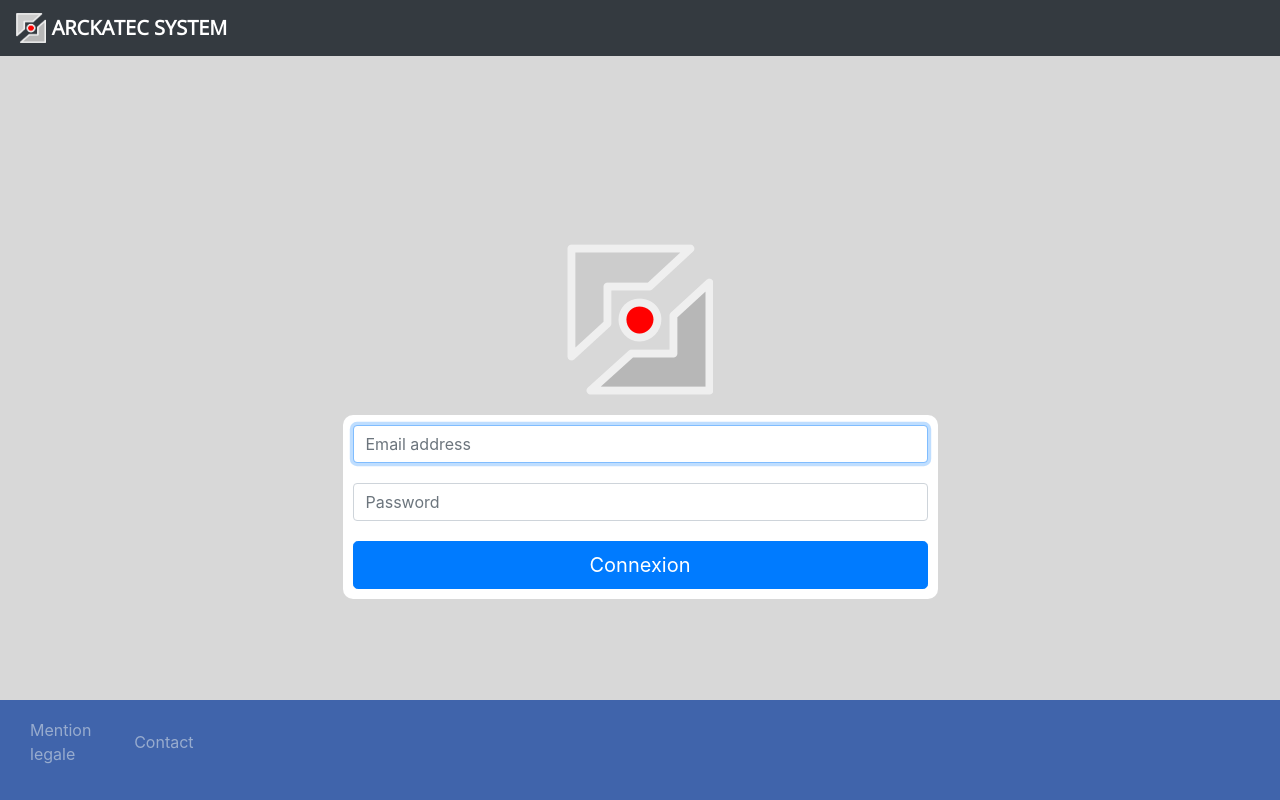
After one commit to ledoux38/P13-Pydomus, a Django app: template domus/templates/domus/login.html in a window 1280 px wide. The commit adds this page. Run offline with Django 3.2, Linux system fonts and the light colour scheme; the template is opened without the code that fills it, so the values that code supplies are empty; some libraries are stand-ins or nearby versions.

Commit message:
integration of the first version of the login page

```diff
--- a/domus/static/domus/css/creative.css
+++ b/domus/static/domus/css/creative.css
@@ -1,3 +1,18 @@
+.row
+{
+  margin: 0px;
+}
+
+html
+{
+    position: relative;
+    min-height: 100%;
+}
+
+body
+{
+  background-color: #d8d8d8;
+}
 
 nav > a > img
 {
@@ -7,5 +22,64 @@ nav > a > img
 
 nav > a > strong
 {
-  color: #6c757d;
+  color: white;
+  font-family:"Open Sans", sans-serif;
 }
+
+.login > .row
+{
+  margin-top: 15%;
+  text-align: center;
+}
+
+.form-group > input
+{
+  margin-bottom: 20px;
+}
+
+/* img */
+.login > div > div > div > span
+{
+  width: 100%;
+  text-align: center;
+  margin-bottom: 20px;
+}
+
+.form-group
+{
+  background-color: white;
+  padding: 10px;
+  border-width: 1px;
+  border-radius: 10px;
+}
+
+.footer
+{
+    position: absolute;
+    bottom: 0;
+    height: 100px;
+    background-color: #4064ab;
+
+}
+
+.footer > .row
+{
+  height: 100%;
+
+}
+
+.footer > .row > div[class*="col"]
+{
+  margin-top: auto;
+  margin-bottom: auto;
+}
+
+.footer > .row > div[class*="col"] > p > a
+{
+  color:#98acce;
+}
+
+.footer > .row > div[class*="col"] > p > a:hover
+{
+  color:#bbcce8;
+}
--- /dev/null
+++ b/domus/templates/domus/base_generic.html
@@ -0,0 +1,35 @@
+<!DOCTYPE html>
+<html lang="fr">
+
+  <head>
+
+    <meta charset="utf-8">
+    <meta name="viewport" content="width=device-width, initial-scale=1, shrink-to-fit=no">
+    <meta name="description" content="">
+    <meta name="author" content="">
+
+    <title>Pydomus</title>
+    {% load static %}
+    <!-- Bootstrap core CSS -->
+    <link rel="stylesheet" href="https://maxcdn.bootstrapcdn.com/bootstrap/4.0.0/css/bootstrap.min.css" integrity="sha384-Gn5384xqQ1aoWXA+058RXPxPg6fy4IWvTNh0E263XmFcJlSAwiGgFAW/dAiS6JXm" crossorigin="anonymous">
+    <link href="http://fonts.googleapis.com/css?family=Open+Sans" rel="stylesheet" type="text/css">
+    <!-- Custom fonts for this template -->
+    <link rel="icon" type="image/png" href="{% static 'domus/img/logo_entreprise.png' %}" />
+
+    <!-- Custom styles for this template -->
+    <link href="{% static 'domus/css/creative.css' %}" rel="stylesheet" type="text/css">
+
+  </head>
+
+  <body>
+
+      {% block content %}
+      {% endblock %}
+
+
+    <script src="https://code.jquery.com/jquery-3.2.1.slim.min.js" integrity="sha384-KJ3o2DKtIkvYIK3UENzmM7KCkRr/rE9/Qpg6aAZGJwFDMVNA/GpGFF93hXpG5KkN" crossorigin="anonymous"></script>
+    <script src="https://cdnjs.cloudflare.com/ajax/libs/popper.js/1.12.9/umd/popper.min.js" integrity="sha384-ApNbgh9B+Y1QKtv3Rn7W3mgPxhU9K/ScQsAP7hUibX39j7fakFPskvXusvfa0b4Q" crossorigin="anonymous"></script>
+    <script src="https://maxcdn.bootstrapcdn.com/bootstrap/4.0.0/js/bootstrap.min.js" integrity="sha384-JZR6Spejh4U02d8jOt6vLEHfe/JQGiRRSQQxSfFWpi1MquVdAyjUar5+76PVCmYl" crossorigin="anonymous"></script>
+  </body>
+
+</html>
--- /dev/null
+++ b/domus/templates/domus/footer.html
@@ -0,0 +1,15 @@
+{% load static %}
+<div class="container-fluid footer">
+  <footer class="row">
+    <div class="col-sm-1">
+      <p>
+        <a href="#">Mention legale</a>
+      </p>
+    </div>
+    <div class="col-sm-1">
+      <p>
+        <a href="#">Contact</a>
+      </p>
+    </div>
+  </footer>
+</div>
--- /dev/null
+++ b/domus/templates/domus/login.html
@@ -0,0 +1,28 @@
+{% extends 'domus/base_generic.html' %}
+{% load static %}
+{% block content %}
+{% include 'domus/nav_bar.html' %}
+<div class="container-fluid login">
+  <div class="row">
+    <div class="col-sm-3">  </div>
+    <div class="col-sm-6">
+      <div class="row">
+        <span><img src="{% static 'domus/img/logo_entreprise.png' %}" alt=""></span>
+      </div>
+      <div class="row">
+        <span>
+          <form class="form-group">
+            <input type="email" id="inputEmail" class="form-control" placeholder="Email address" required autofocus>
+            <input type="password" id="inputPassword" class="form-control" placeholder="Password" required>
+            <button class="btn btn-lg btn-primary btn-block" type="submit">Connexion</button>
+          </form>
+        </span>
+
+      </div>
+    </div>
+    <div class="col-sm-3">  </div>
+  </div>
+</div>
+
+{% include 'domus/footer.html' %}
+{% endblock %}
--- /dev/null
+++ b/domus/templates/domus/nav_bar.html
@@ -0,0 +1,7 @@
+{% load static %}
+    <nav class="navbar navbar-dark bg-dark">
+      <a class="navbar-brand" href="#">
+        <img class="d-inline-block align-top" src="{% static 'domus/img/logo_entreprise.png' %}"  alt="">
+        <strong>ARCKATEC SYSTEM</strong>
+      </a>
+    </nav>
--- a/domus/views.py
+++ b/domus/views.py
@@ -15,7 +15,7 @@ def login(request):
     procedure of the user
     """
     message = "You asked for the login page"
-    return HttpResponse(message)
+    return render(request, 'domus/login.html')
 
 def settings(request):
     """ensures the display of the login page
```
Also changed, not shown: domus/static/domus/img/img_etablissement.png (added), domus/static/domus/img/logo_entreprise.png (added).
